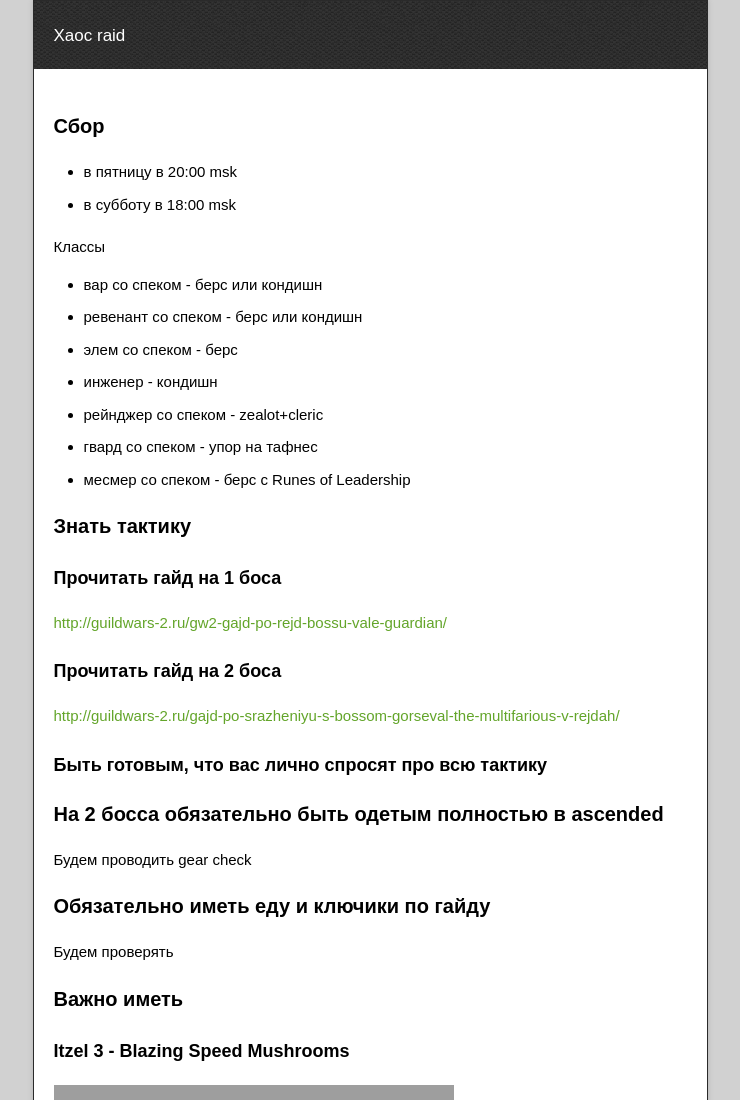
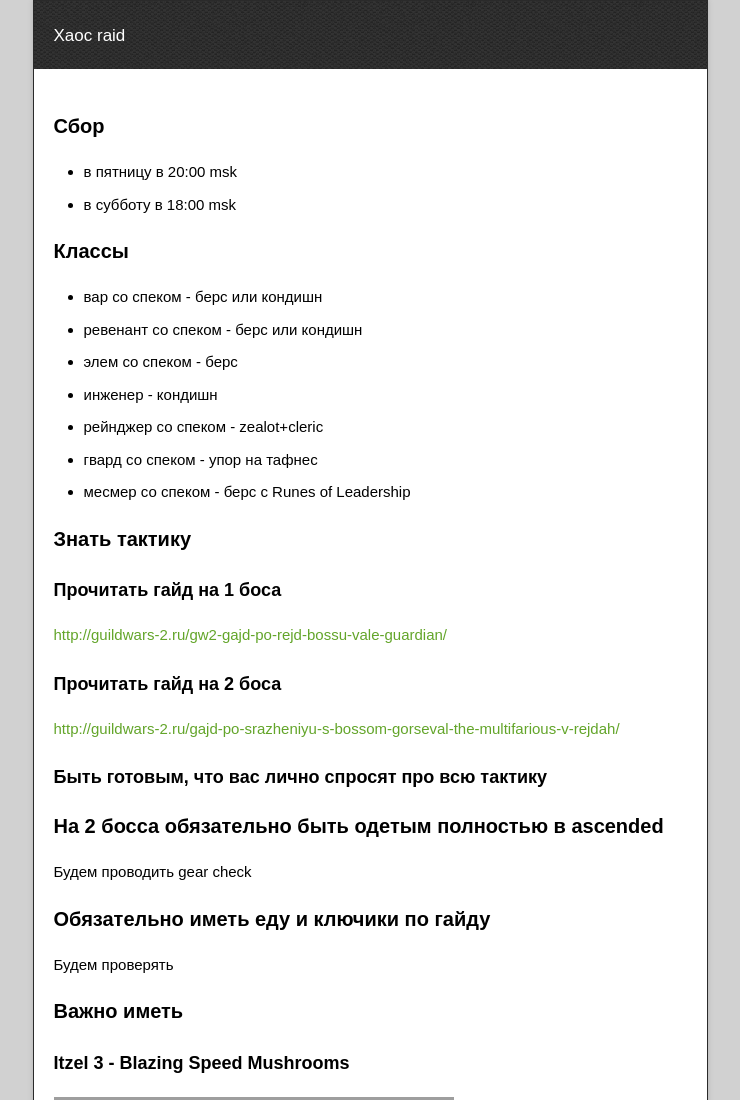
Before and after one commit to gw2xaoc/gw2xaoc.github.io, a plain HTML site: page raid.html in a window 1280 px wide. Shown: the top 1100 px of the page, without its empty margins (270-1010 px from the left). Drawn offline with nearby package versions, Linux system fonts and the light colour scheme; grey boxes are pictures that could not be loaded.

Commit message:
Update raid.html

```diff
--- a/raid.html
+++ b/raid.html
@@ -26,15 +26,14 @@
       <div id="main" role="main">
         <article class="markdown-body">
           <br/>
-          <h3>
-<a id="Сбор" class="anchor" href="#%D0%A1%D0%B1%D0%BE%D1%80" aria-hidden="true"><span class="octicon octicon-link"></span></a>Сбор</h3>
+<h3><a id="Сбор" class="anchor" href="#%D0%A1%D0%B1%D0%BE%D1%80" aria-hidden="true"><span class="octicon octicon-link"></span></a>Сбор</h3>
 
 <ul>
 <li>в пятницу в 20:00 msk</li>
 <li>в субботу в 18:00 msk</li>
 </ul>
 
-<a id="Классы" class="anchor" href="#%D0%9A%D0%BB%D0%B0%D1%81%D1%81%D1%8B" aria-hidden="true"><span class="octicon octicon-link"></span></a>Классы</h3>
+<h3><a id="Классы" class="anchor" href="#%D0%9A%D0%BB%D0%B0%D1%81%D1%81%D1%8B" aria-hidden="true"><span class="octicon octicon-link"></span></a>Классы</h3>
 
 <ul>
 <li>вар со спеком - берс или кондишн</li>
```
